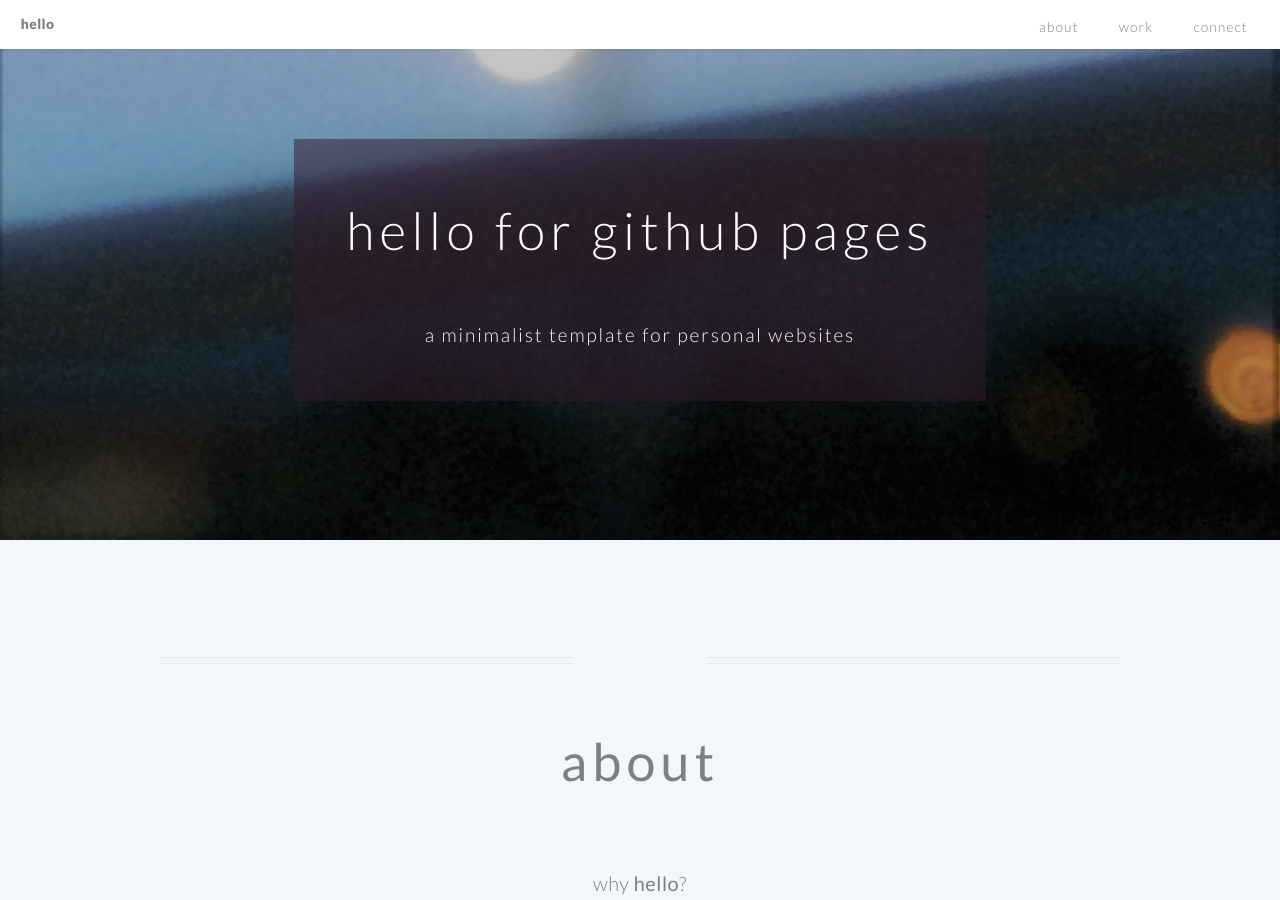
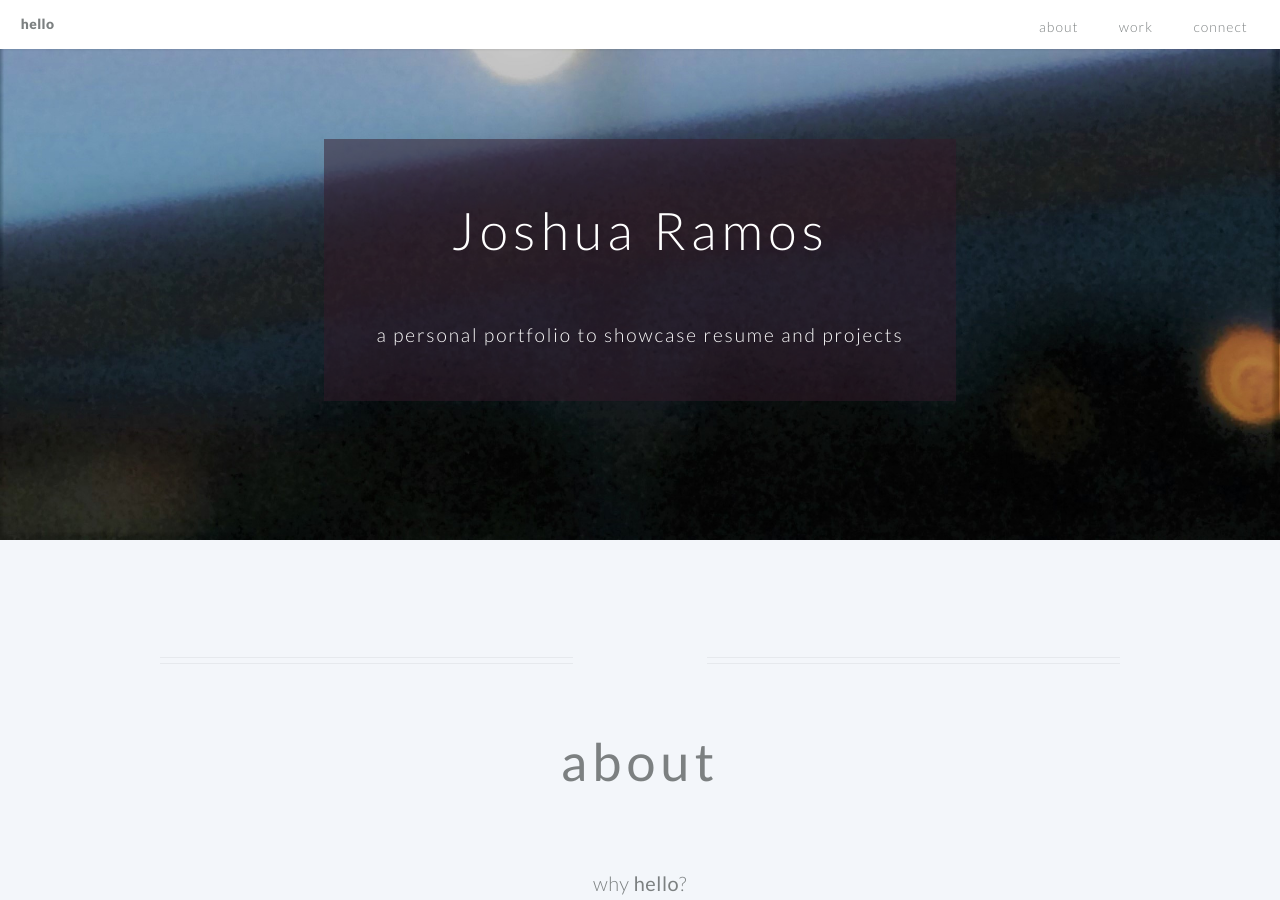
Before and after one commit to JDCRamos8/-JDCRamos8.github.io, a Jekyll site: the page built from index.md, in a window 1280 px wide and 900 px high. Built offline with Jekyll 4.4.1, drawn with Linux system fonts in a browser that asks for light colours.

Commit message:
Added banner variables

```diff
--- a/index.md
+++ b/index.md
@@ -4,8 +4,8 @@ layout: hello-default
 # using Markdown language, you can customize the following variables!
 
 # these variables are required -------------------------------
-banner_title: hello for github pages
-banner_subtitle: a minimalist template for personal websites
+banner_title: Joshua Ramos
+banner_subtitle: a personal portfolio to showcase resume and projects
 background_image: /images/background.jpeg
 
 # all of the following variables are optional -----------------
```
Also changed, not shown: other parts of index.md (+2 -2 lines).
